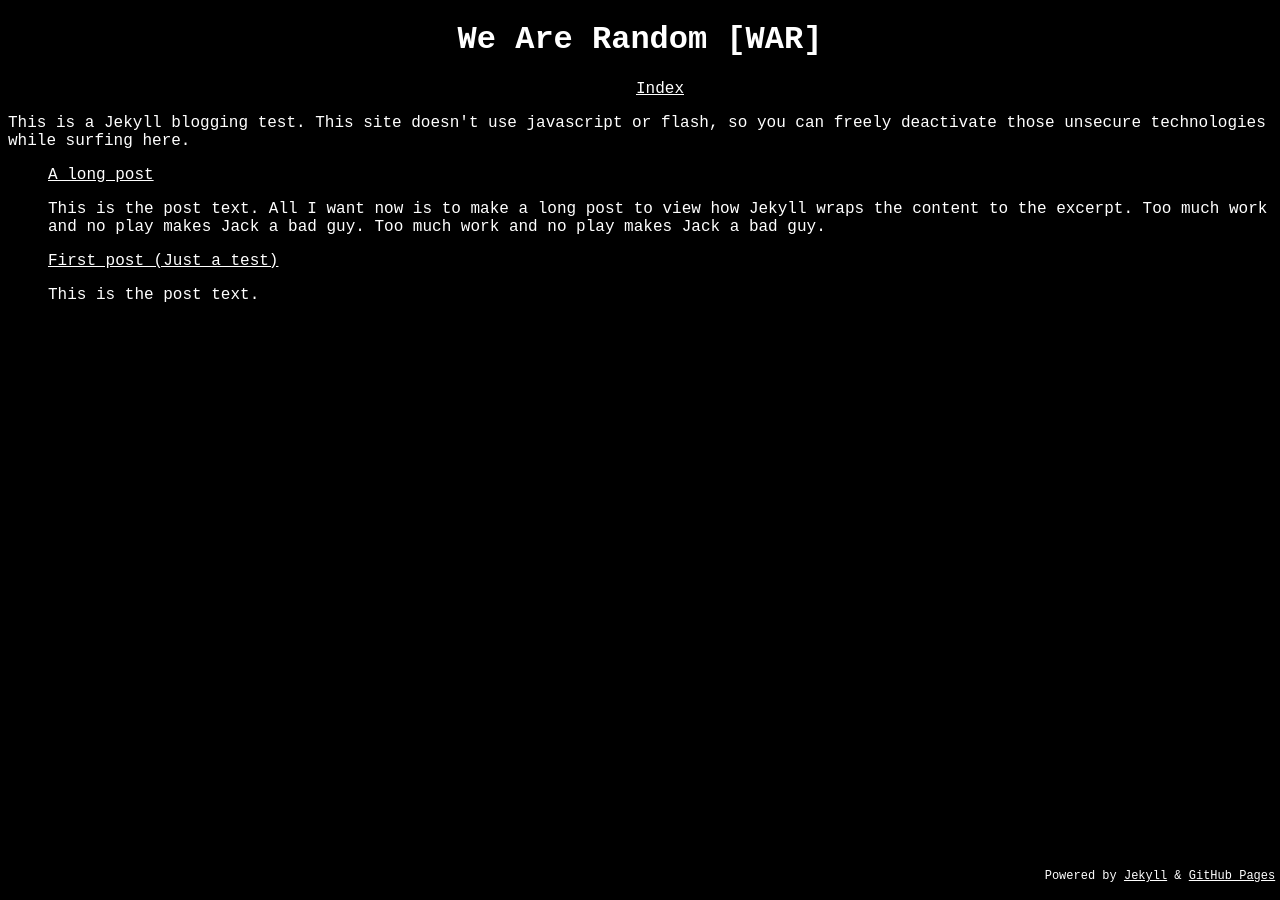
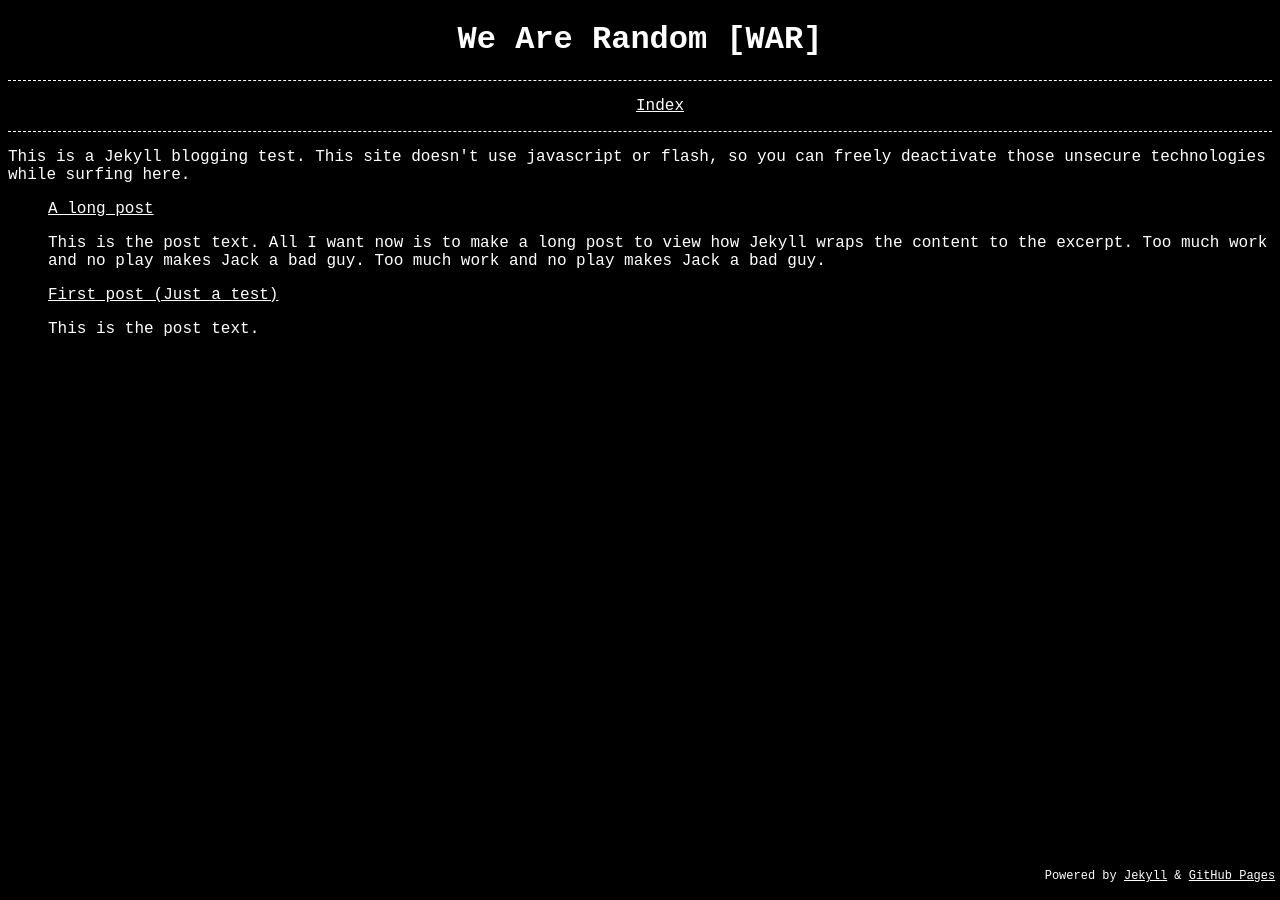
Before and after one commit to wearerandom/wearerandom.github.io, a Jekyll site: the page built from index.html, in a window 1280 px wide. Built offline with Jekyll 4.4.1, drawn with Linux system fonts in a browser that asks for light colours.

Commit message:
Update _styles.scss

```diff
--- a/_sass/_styles.scss
+++ b/_sass/_styles.scss
@@ -14,10 +14,10 @@ body.wrap{
     }
     .nav {
         text-align: center;
-        border-style-top: dashed;
-        border-style-bottom: dashed;
-        border-style-right: hidden;
-        border-style-left: hidden;
+        border-top: dashed;
+        border-bottom: dashed;
+        border-right: hidden;
+        border-left: hidden;
         border-width: 1px;
         ul {
             li {
```
